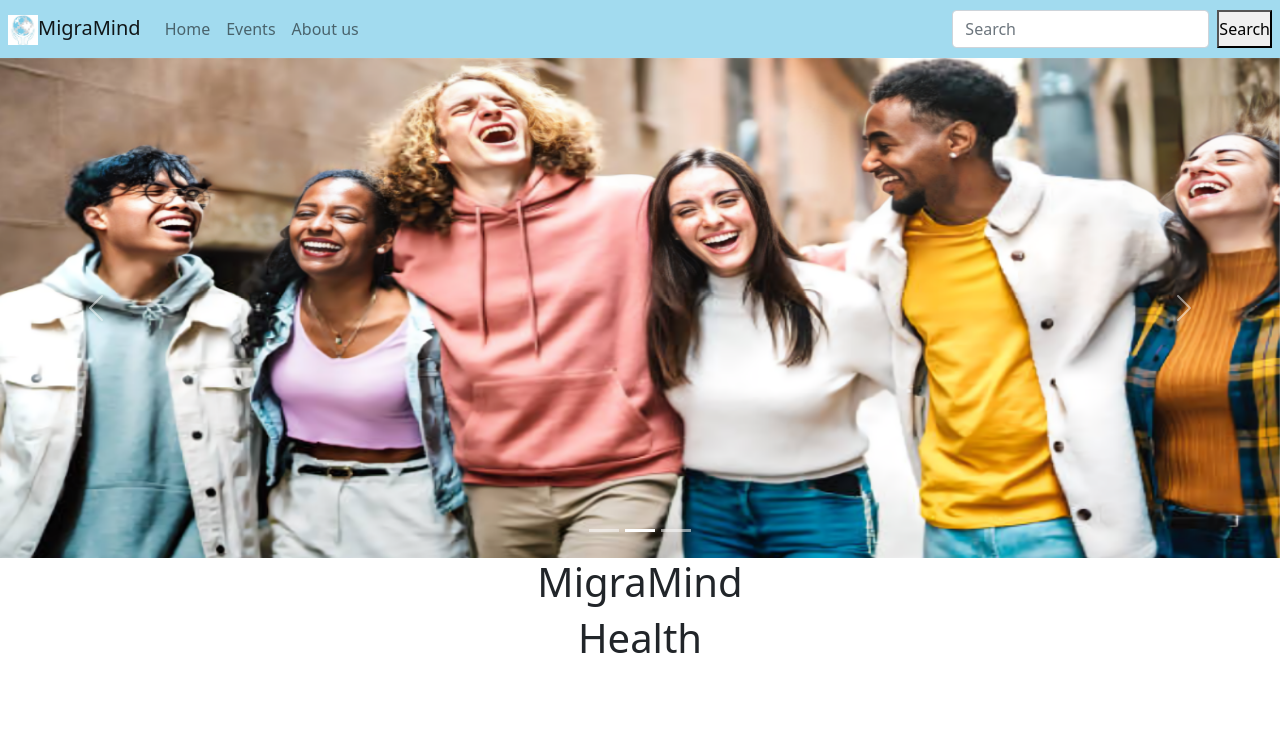
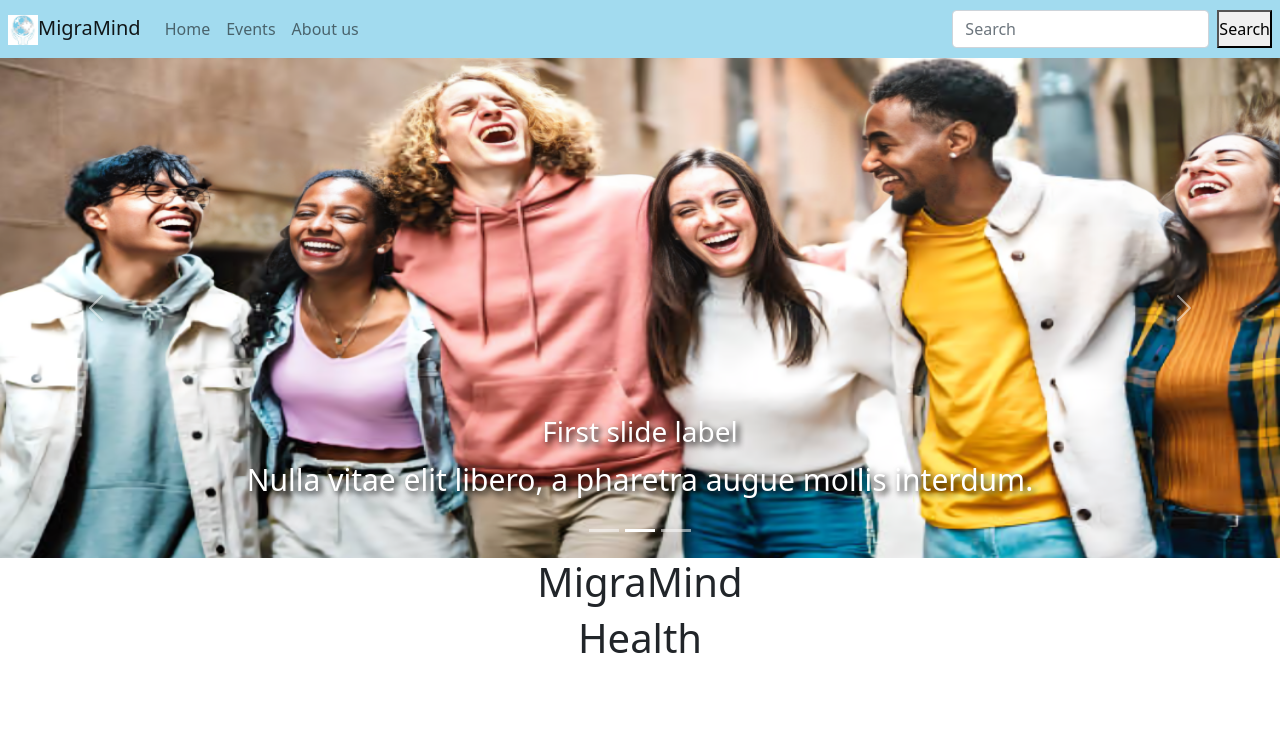
Before and after one commit to amandamov/psychosocial-resources-fe, a React (Create React App) app in the folder psychosocial-resources/: page / in a window 1280 px wide. Shown: the top 737 px of the page. Built offline with nearby package versions, Linux system fonts and the light colour scheme.

Commit message:
modif letter carousel

```diff
--- a/psychosocial-resources/src/App.css
+++ b/psychosocial-resources/src/App.css
@@ -24,9 +24,13 @@
     width: 100%;
     height: 500px;
 }
+.description_img1{
+  font-size: 30px;
+  text-shadow: rgb(3, 3, 3) 0.1em 0.1em 0.2em
+}
 
 .App-header {
-  background-color: #eff2f9;
+  background-color: #f8fafd;
   min-height: 100vh;
   display: flex;
   flex-direction: column;
--- a/psychosocial-resources/src/components/Header.js
+++ b/psychosocial-resources/src/components/Header.js
@@ -28,6 +28,10 @@ const Header = () => {
           src={imagen2}
           alt="Second slide"
         />
+        <Carousel.Caption className="description_img1">
+          <h3>First slide label</h3>
+          <p>Nulla vitae elit libero, a pharetra augue mollis interdum.</p>
+           </Carousel.Caption>
       </Carousel.Item>
       <Carousel.Item>
         <img
@@ -35,6 +39,10 @@ const Header = () => {
           src={imagen3}
           alt="Third slide"
         />
+        <Carousel.Caption className="description_img1">
+          <h3>First slide label</h3>
+          <p>Nulla vitae elit libero, a pharetra augue mollis interdum.</p>
+           </Carousel.Caption>
       </Carousel.Item>
     </Carousel>
     </div>
```
